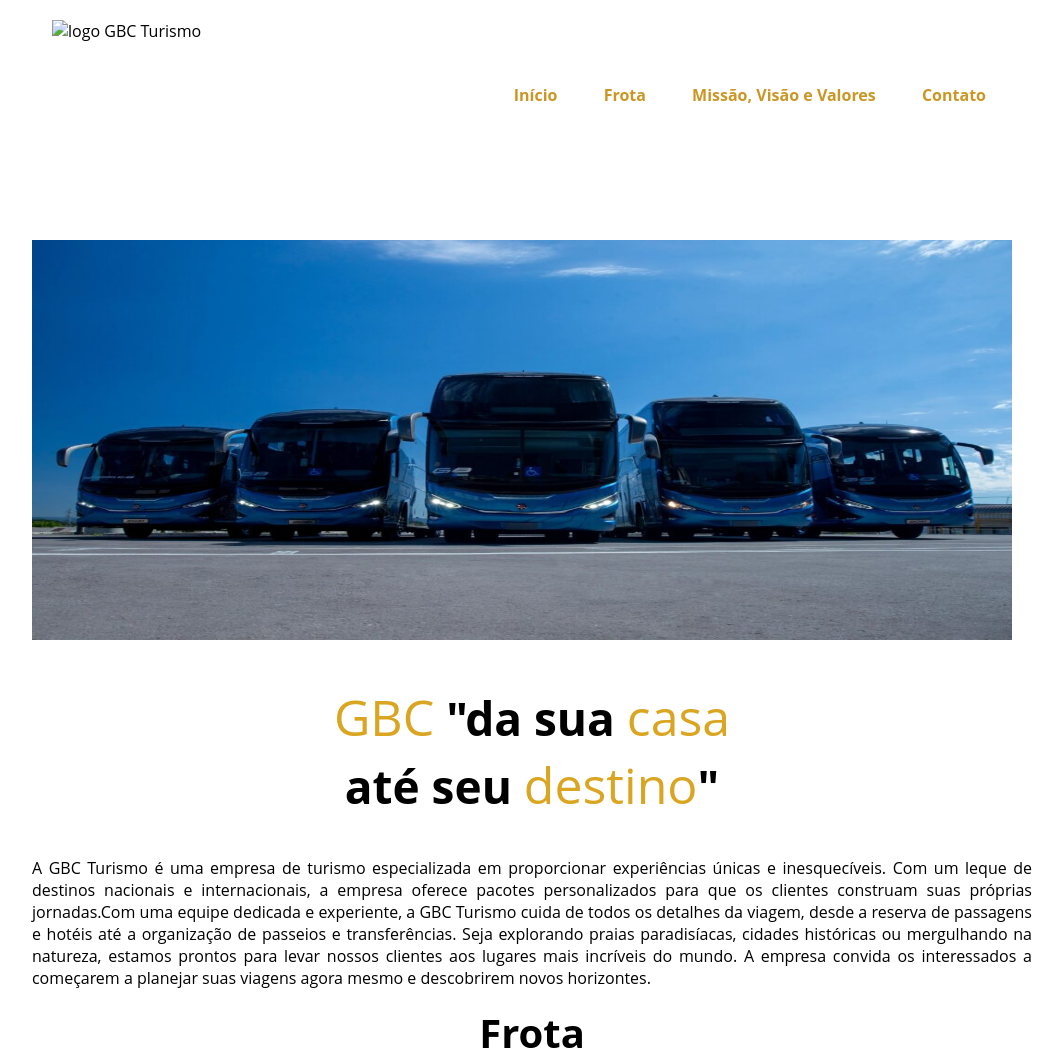
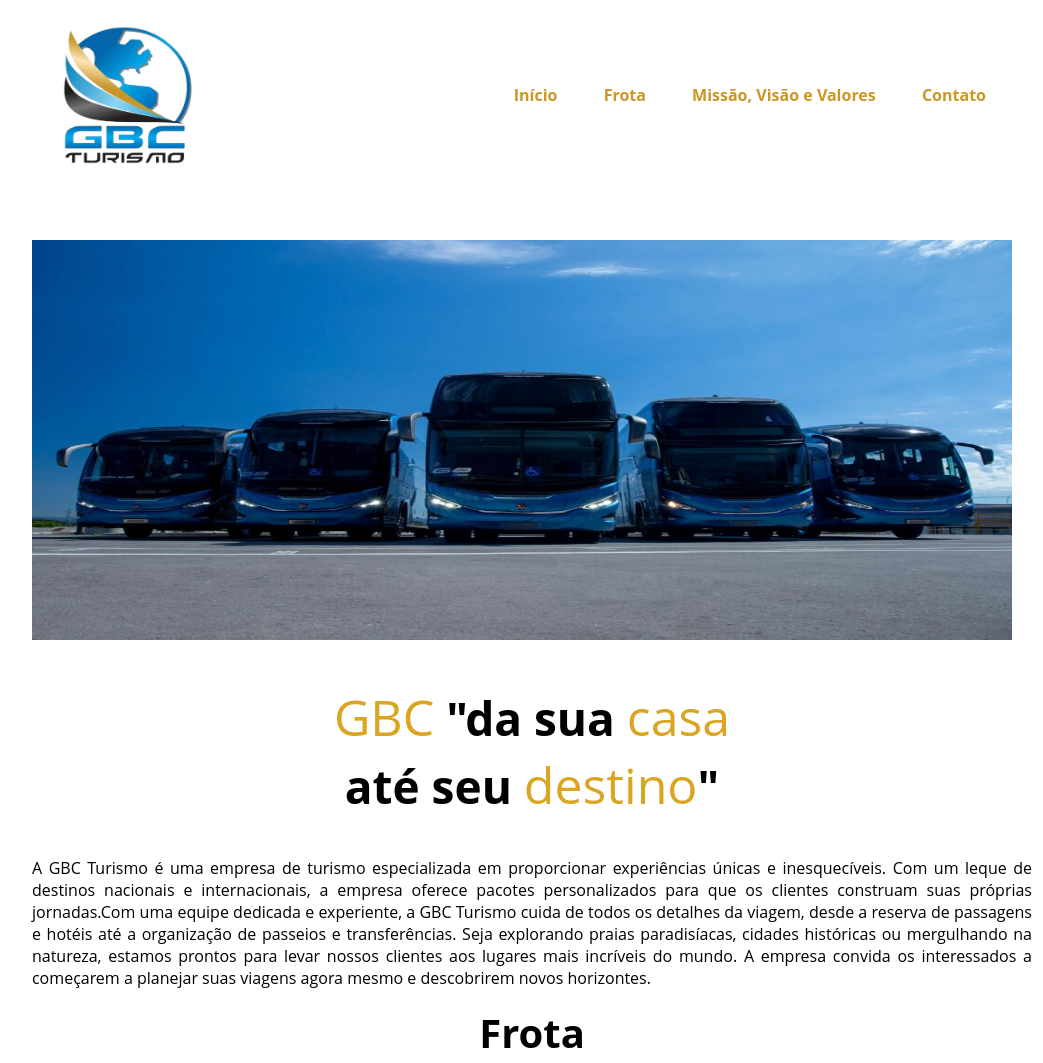
Before and after one commit to RicardoBorbaCarvalho/GBCTurismo, a plain HTML site: page index.html in a window 1280 px wide. Shown: the top 1063 px of the page, without its empty margins (108-1151 px from the left). Drawn offline with Linux system fonts and the light colour scheme.

Commit message:
Update index.html

```diff
--- a/index.html
+++ b/index.html
@@ -10,7 +10,7 @@
 <body>
     <div id="todo">
         <header>
-            <img src="img/logosemfundo.png" alt="logo GBC Turismo">
+            <img src="logosemfundo.png" alt="logo GBC Turismo">
             <ul>
                 <nav>
                     <a href='./index.html'>Início</a>
```
